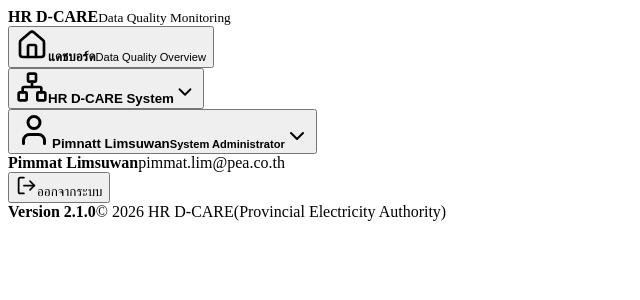
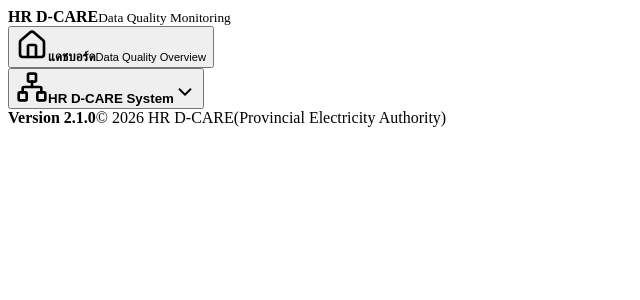
Before and after one commit to PHSK04/HR-D-CARER, a React (Vite) app: page / in a window 1280 px wide. Both pictures are taken after a click on the button "เข้าสู่ระบบด้วย SSO". Shown: the top 300 px of the page, without its empty margins (0-640 px from the left). Built offline with nearby package versions, Linux system fonts and the light colour scheme; the HTML template or start-up script is replaced by a standard one.

Commit message:
Update MainMenuPage.jsx

```diff
--- a/src/pages/MainMenuPage.jsx
+++ b/src/pages/MainMenuPage.jsx
@@ -6,11 +6,9 @@
   CircleAlert,
   FileText,
   Home,
-  LogOut,
   Map,
   Network,
   Settings,
-  User,
 } from 'lucide-react'
 import Logo from '../components/Logo.jsx'
 
@@ -60,10 +58,9 @@
   },
 ]
 
-function MainMenuPage({ onEnter, onLogout }) {
+function MainMenuPage({ onEnter }) {
   const [systemMenuOpen, setSystemMenuOpen] = useState(false)
   const [learningHubOpen, setLearningHubOpen] = useState(false)
-  const [profileOpen, setProfileOpen] = useState(false)
 
   return (
     <main className="menu-page">
@@ -155,34 +152,6 @@
             )
           })}
         </nav>
-        <div className="menu-profile">
-          <button
-            className="menu-profile-button"
-            type="button"
-            aria-expanded={profileOpen}
-            onClick={() => setProfileOpen((current) => !current)}
-          >
-            <span className="menu-profile-avatar">
-              <User size={36} />
-            </span>
-            <strong>
-              Pimnatt Limsuwan
-              <small>System Administrator</small>
-            </strong>
-            <ChevronDown size={24} />
-          </button>
-
-          <div className={`menu-profile-popover ${profileOpen ? 'show' : ''}`}>
-            <div>
-              <strong>Pimmat Limsuwan</strong>
-              <span>pimmat.lim@pea.co.th</span>
-            </div>
-            <button type="button" onClick={onLogout}>
-              <LogOut size={21} />
-              ออกจากระบบ
-            </button>
-          </div>
-        </div>
         <footer>
           <strong>Version 2.1.0</strong>
           <span>© 2026 HR D-CARE</span>
```
